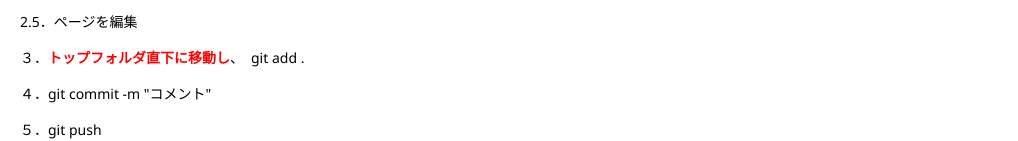
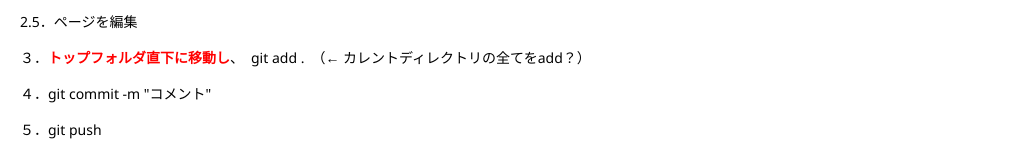
Before and after one commit to ssatoh17/gh-pages-sample, a plain HTML site: page README.html in a window 1280 px wide. Shown: the part 328-469 px from the top of the page, without its empty margins (0-1018 px from the left). Drawn offline with Linux system fonts and the light colour scheme.

Commit message:
micro chage

```diff
--- a/README.html
+++ b/README.html
@@ -385,7 +385,7 @@ blockquote {
 <p>１．ブラウザでGitHubu上にリポジトリを新規作成</p>
 <p>２．ローカルの対象フォルダ上で、　git clone リポジトリURL</p>
 <p>2.5．ページを編集</p>
-<p>３．<b><font color="red">トップフォルダ直下に移動し</font></b>、　git add .</p>
+<p>３．<b><font color="red">トップフォルダ直下に移動し</font></b>、　git add .　（← カレントディレクトリの全てをadd？）</p>
 <p>４．git commit -m &quot;コメント&quot;</p>
 <p>５．git push</p>
 <p>６．GitHub Pages を使った静的サイトの公開方法が、とても簡単になっていた https://www.tam-tam.co.jp/tipsnote/html_css/post11245.html</p>
```
Also changed, not shown: 1 other file.
